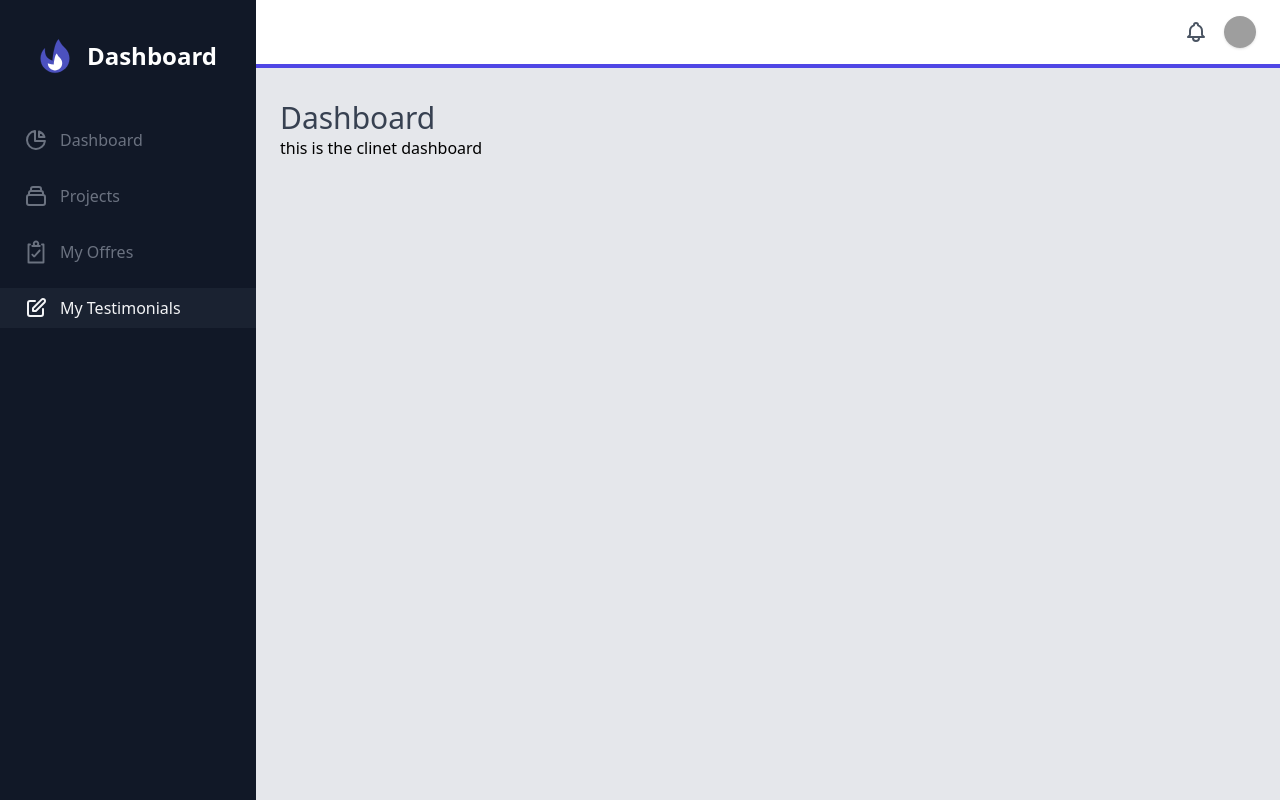
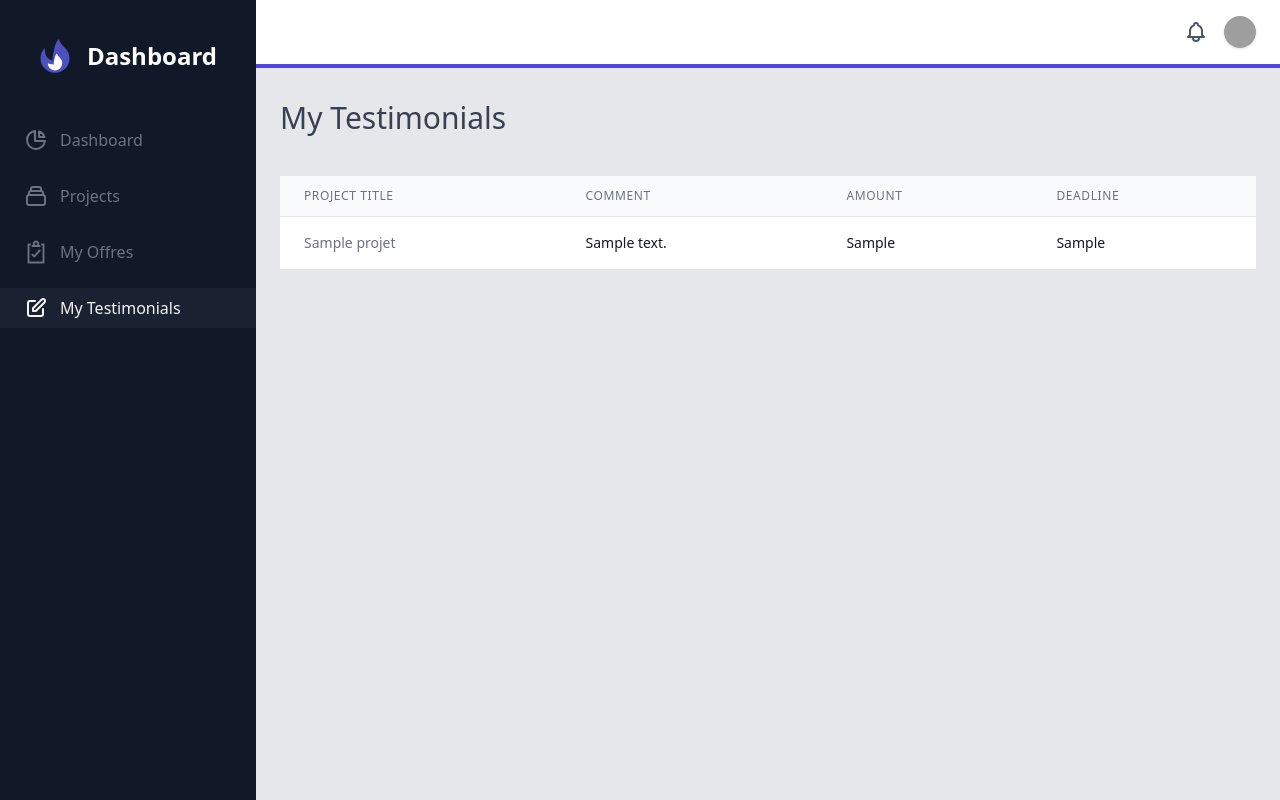
Before and after one commit to ElFirdaous28/Gestionnaire_Contenu_ITThink, a PHP site: page /Freelancer/my_testimonials.php in a window 1280 px wide. Run offline with PHP 8.4, Linux system fonts and the light colour scheme; the visitor is signed in with stand-in values (Sample User, id 1); tables that the repository leaves empty or names only in its code hold one stand-in row (values such as "Sample post"); some libraries are stand-ins or nearby versions; grey boxes are pictures that could not be loaded.

Commit message:
GDCI-29 show testimonilas for freelancer

```diff
--- a/Freelancer/my_testimonials.php
+++ b/Freelancer/my_testimonials.php
@@ -1,5 +1,6 @@
 
 <?php include '../includes/check_loged_in.php';?>
+<?php include '../controllers/testimonials/freelancer_testimonials.php';?>
 <!doctype html>
 <html lang="en">
 <head>
@@ -80,73 +81,40 @@
             <?php include '../includes/header.php';?>
             <main class="flex-1 overflow-x-hidden overflow-y-auto bg-gray-200">
                 <div class="container px-6 py-8 mx-auto">
-                    <h3 class="text-3xl font-medium text-gray-700">Dashboard</h3>
-                    <h3>this is the clinet dashboard</h3>
-                    <!-- <div class="flex flex-col mt-8">
-                        <div class="py-2 -my-2 overflow-x-auto sm:-mx-6 sm:px-6 lg:-mx-8 lg:px-8">
-                            <div
-                                class="inline-block min-w-full overflow-hidden align-middle border-b border-gray-200 shadow sm:rounded-lg">
+                    <h3 class="text-3xl font-medium text-gray-700 mb-10">My Testimonials</h3>
                     <table class="min-w-full">
                         <thead>
                             <tr>
-                                            <th
-                                                class="px-6 py-3 text-xs font-medium leading-4 tracking-wider text-left text-gray-500 uppercase border-b border-gray-200 bg-gray-50">
-                                                Name</th>
-                                            <th
-                                                class="px-6 py-3 text-xs font-medium leading-4 tracking-wider text-left text-gray-500 uppercase border-b border-gray-200 bg-gray-50">
-                                                Title</th>
-                                            <th
-                                                class="px-6 py-3 text-xs font-medium leading-4 tracking-wider text-left text-gray-500 uppercase border-b border-gray-200 bg-gray-50">
-                                                Status</th>
-                                            <th
-                                                class="px-6 py-3 text-xs font-medium leading-4 tracking-wider text-left text-gray-500 uppercase border-b border-gray-200 bg-gray-50">
-                                                Role</th>
-                                            <th class="px-6 py-3 border-b border-gray-200 bg-gray-50"></th>
+                                <th class="px-6 py-3 text-xs font-medium leading-4 tracking-wider text-left text-gray-500 uppercase border-b border-gray-200 bg-gray-50">Project Title</th>
+                                <th class="px-6 py-3 text-xs font-medium leading-4 tracking-wider text-left text-gray-500 uppercase border-b border-gray-200 bg-gray-50">Comment</th>
+                                <th class="px-6 py-3 text-xs font-medium leading-4 tracking-wider text-left text-gray-500 uppercase border-b border-gray-200 bg-gray-50">Amount</th>
+                                <th class="px-6 py-3 text-xs font-medium leading-4 tracking-wider text-left text-gray-500 uppercase border-b border-gray-200 bg-gray-50">Deadline</th>
                             </tr>
                         </thead>
-
                         <tbody class="bg-white">
+                            <?php foreach ($clientTestimonials as $clientTestimonial): ?>
                                 <tr>
                                     <td class="px-6 py-4 whitespace-no-wrap border-b border-gray-200">
                                         <div class="flex items-center">
-                                                    <div class="flex-shrink-0 w-10 h-10">
-                                                        <img class="w-10 h-10 rounded-full"
-                                                            src="https://images.unsplash.com/photo-1472099645785-5658abf4ff4e?ixlib=rb-1.2.1&amp;ixid=eyJhcHBfaWQiOjEyMDd9&amp;auto=format&amp;fit=facearea&amp;facepad=2&amp;w=256&amp;h=256&amp;q=80"
-                                                            alt="">
-                                                    </div>
-
-                                                    <div class="ml-4">
-                                                        <div class="text-sm font-medium leading-5 text-gray-900">John Doe
-                                                        </div>
-                                                        <div class="text-sm leading-5 text-gray-500">john@example.com</div>
-                                                    </div>
+                                            <div class="text-sm leading-5 text-gray-500"><?= htmlspecialchars($clientTestimonial['titre_projet']); ?>
                                         </div>
                                     </td>
 
                                     <td class="px-6 py-4 whitespace-no-wrap border-b border-gray-200">
-                                                <div class="text-sm leading-5 text-gray-900">Software Engineer</div>
-                                                <div class="text-sm leading-5 text-gray-500">Web dev</div>
+                                        <div class="testimonial_comment text-sm leading-5 text-gray-900 w-full"><?= htmlspecialchars($clientTestimonial['commentaire']); ?></div>
                                     </td>
 
                                     <td class="px-6 py-4 whitespace-no-wrap border-b border-gray-200">
-                                                <span
-                                                    class="inline-flex px-2 text-xs font-semibold leading-5 text-green-800 bg-green-100 rounded-full">Active</span>
+                                        <div class="text-sm leading-5 text-gray-900 w-full"><?= htmlspecialchars($clientTestimonial['montant']); ?></div>
                                     </td>
 
-                                            <td
-                                                class="px-6 py-4 text-sm leading-5 text-gray-500 whitespace-no-wrap border-b border-gray-200">
-                                                Owner</td>
-
-                                            <td
-                                                class="px-6 py-4 text-sm font-medium leading-5 text-right whitespace-no-wrap border-b border-gray-200">
-                                                <a href="#" class="text-indigo-600 hover:text-indigo-900">Edit</a>
+                                    <td class="px-6 py-4 whitespace-no-wrap border-b border-gray-200">
+                                        <div class="text-sm leading-5 text-gray-900 w-full"><?= htmlspecialchars($clientTestimonial['delai']); ?></div>
                                     </td>
                                 </tr>
+                            <?php endforeach; ?>
                         </tbody>
                     </table>
-                            </div>
-                        </div>
-                    </div> -->
                 </div>
             </main>
         </div>
--- /dev/null
+++ b/controllers/testimonials/freelancer_testimonials.php
@@ -0,0 +1,15 @@
+<?php
+    include '../connection.php';
+    function getClinetTestimonials($conn) {
+        $query = $conn->prepare("SELECT p.titre_projet,t.commentaire,t.id_temoignage,o.montant,o.delai,o.id_offre
+                                 FROM temoignages t
+                                 JOIN offres o ON t.id_offre=o.id_offre
+                                 JOIN projets p ON o.id_projet=p.id_projet
+                                 WHERE o.id_utilisateur=?");
+        $query->execute([$_SESSION['user_loged_in_id']]);
+        $clientTestimonials = $query->fetchAll(PDO::FETCH_ASSOC);
+
+        return $clientTestimonials;
+    }
+    $clientTestimonials = getClinetTestimonials($conn);
+?>
```
Lines whose indentation alone changed are shown as unchanged.
